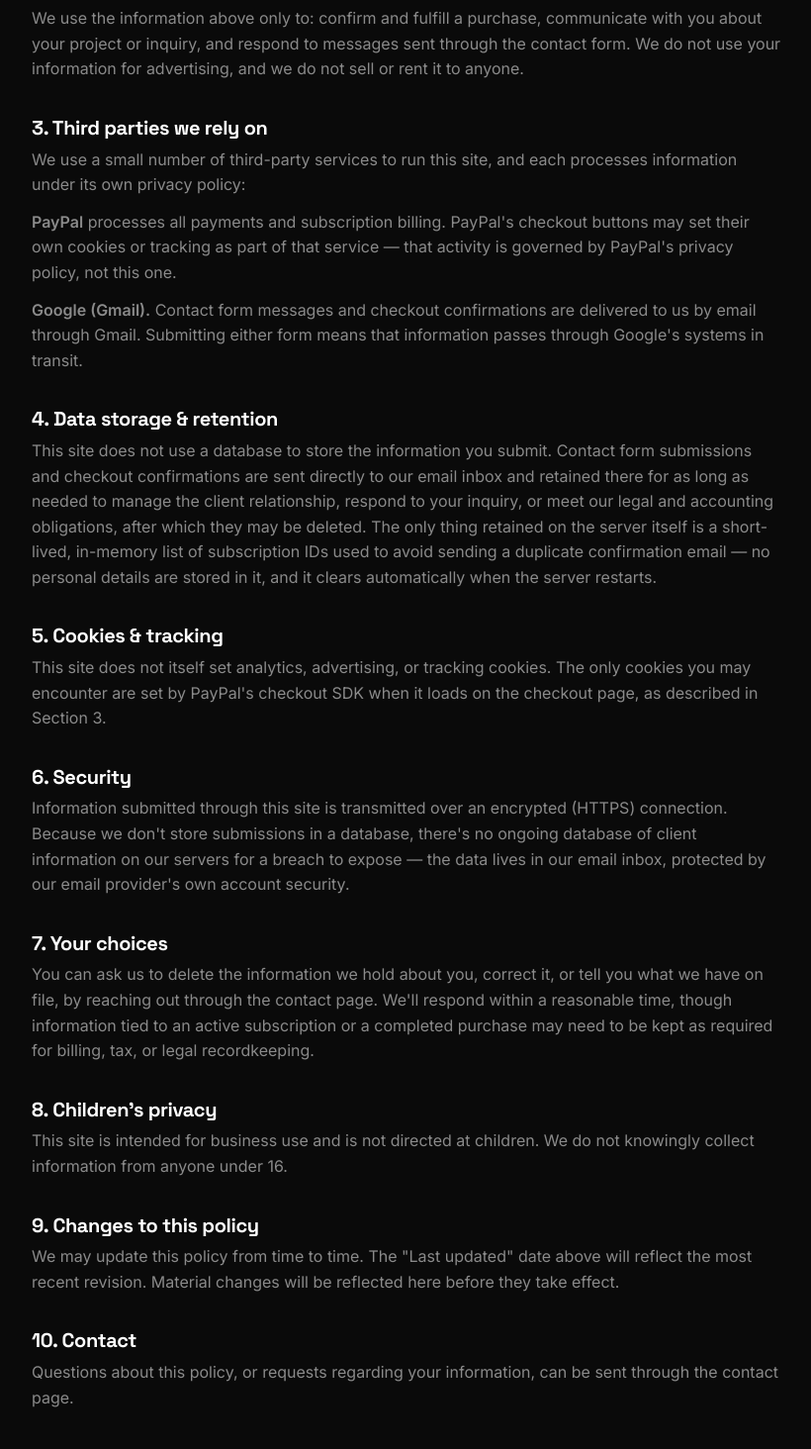
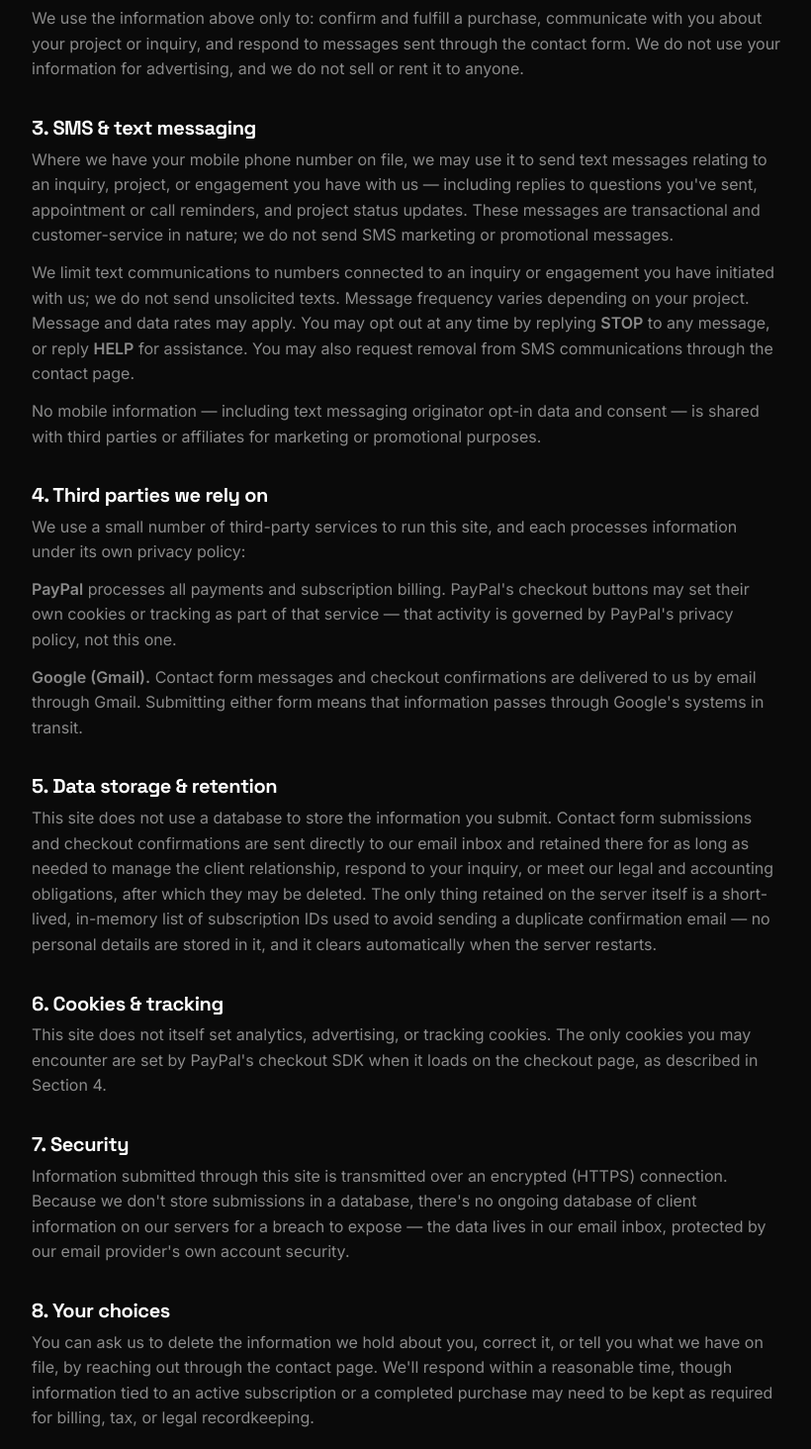
Before and after one commit to rawd666/reactive, a React (Vite) app: page /privacy in a window 1280 px wide. Shown: the part 766-2230 px from the top of the page at 99% size, without its empty margins (80-900 px from the left). Built offline with nearby package versions, Linux system fonts and the light colour scheme.

Commit message:
updated privacy policy

```diff
--- a/src/pages/Privacy.jsx
+++ b/src/pages/Privacy.jsx
@@ -1,4 +1,4 @@
-export const PRIVACY_VERSION = "2026-08-23";
+export const PRIVACY_VERSION = "2026-08-26";
 
 function Privacy() {
   return (
@@ -9,7 +9,7 @@ function Privacy() {
           Privacy Policy
         </h1>
         <p className="rx-lead" style={{ marginTop: 20 }}>
-          Last updated: August 23, 2026. This policy explains what personal information Reactive
+          Last updated: August 26, 2026. This policy explains what personal information Reactive
           ("we", "us") collects through this site, why we collect it, and how it's handled.
         </p>
 
@@ -39,7 +39,28 @@ function Privacy() {
             anyone.
           </p>
 
-          <h2 className="rx-h3" style={{ marginBottom: 8, marginTop: 36 }}>3. Third parties we rely on</h2>
+          <h2 className="rx-h3" style={{ marginBottom: 8, marginTop: 36 }}>3. SMS &amp; text messaging</h2>
+          <p style={{ marginBottom: 12 }}>
+            Where we have your mobile phone number on file, we may use it to send text messages
+            relating to an inquiry, project, or engagement you have with us — including replies to
+            questions you've sent, appointment or call reminders, and project status updates. These
+            messages are transactional and customer-service in nature; we do not send SMS marketing
+            or promotional messages.
+          </p>
+          <p style={{ marginBottom: 12 }}>
+            We limit text communications to numbers connected to an inquiry or engagement you have
+            initiated with us; we do not send unsolicited texts. Message frequency varies depending
+            on your project. Message and data rates may apply. You may opt out at any time by
+            replying <strong>STOP</strong> to any message, or reply <strong>HELP</strong> for
+            assistance. You may also request removal from SMS communications through the{" "}
+            <a href="/contact">contact page</a>.
+          </p>
+          <p style={{ marginBottom: 12 }}>
+            No mobile information — including text messaging originator opt-in data and consent —
+            is shared with third parties or affiliates for marketing or promotional purposes.
+          </p>
+
+          <h2 className="rx-h3" style={{ marginBottom: 8, marginTop: 36 }}>4. Third parties we rely on</h2>
           <p style={{ marginBottom: 12 }}>
             We use a small number of third-party services to run this site, and each processes
             information under its own privacy policy:
@@ -55,7 +76,7 @@ function Privacy() {
             passes through Google's systems in transit.
           </p>
 
-          <h2 className="rx-h3" style={{ marginBottom: 8, marginTop: 36 }}>4. Data storage &amp; retention</h2>
+          <h2 className="rx-h3" style={{ marginBottom: 8, marginTop: 36 }}>5. Data storage &amp; retention</h2>
           <p style={{ marginBottom: 12 }}>
             This site does not use a database to store the information you submit. Contact form
             submissions and checkout confirmations are sent directly to our email inbox and retained
@@ -66,14 +87,14 @@ function Privacy() {
             it, and it clears automatically when the server restarts.
           </p>
 
-          <h2 className="rx-h3" style={{ marginBottom: 8, marginTop: 36 }}>5. Cookies &amp; tracking</h2>
+          <h2 className="rx-h3" style={{ marginBottom: 8, marginTop: 36 }}>6. Cookies &amp; tracking</h2>
           <p style={{ marginBottom: 12 }}>
             This site does not itself set analytics, advertising, or tracking cookies. The only
             cookies you may encounter are set by PayPal's checkout SDK when it loads on the checkout
-            page, as described in Section 3.
+            page, as described in Section 4.
           </p>
 
-          <h2 className="rx-h3" style={{ marginBottom: 8, marginTop: 36 }}>6. Security</h2>
+          <h2 className="rx-h3" style={{ marginBottom: 8, marginTop: 36 }}>7. Security</h2>
           <p style={{ marginBottom: 12 }}>
             Information submitted through this site is transmitted over an encrypted (HTTPS)
             connection. Because we don't store submissions in a database, there's no ongoing
@@ -81,7 +102,7 @@ function Privacy() {
             our email inbox, protected by our email provider's own account security.
           </p>
 
-          <h2 className="rx-h3" style={{ marginBottom: 8, marginTop: 36 }}>7. Your choices</h2>
+          <h2 className="rx-h3" style={{ marginBottom: 8, marginTop: 36 }}>8. Your choices</h2>
           <p style={{ marginBottom: 12 }}>
             You can ask us to delete the information we hold about you, correct it, or tell you what
             we have on file, by reaching out through the contact page. We'll respond within a
@@ -89,20 +110,20 @@ function Privacy() {
             purchase may need to be kept as required for billing, tax, or legal recordkeeping.
           </p>
 
-          <h2 className="rx-h3" style={{ marginBottom: 8, marginTop: 36 }}>8. Children's privacy</h2>
+          <h2 className="rx-h3" style={{ marginBottom: 8, marginTop: 36 }}>9. Children's privacy</h2>
           <p style={{ marginBottom: 12 }}>
             This site is intended for business use and is not directed at children. We do not
             knowingly collect information from anyone under 16.
           </p>
 
-          <h2 className="rx-h3" style={{ marginBottom: 8, marginTop: 36 }}>9. Changes to this policy</h2>
+          <h2 className="rx-h3" style={{ marginBottom: 8, marginTop: 36 }}>10. Changes to this policy</h2>
           <p style={{ marginBottom: 12 }}>
             We may update this policy from time to time. The "Last updated" date above will reflect
             the most recent revision. Material changes will be reflected here before they take
             effect.
           </p>
 
-          <h2 className="rx-h3" style={{ marginBottom: 8, marginTop: 36 }}>10. Contact</h2>
+          <h2 className="rx-h3" style={{ marginBottom: 8, marginTop: 36 }}>11. Contact</h2>
           <p style={{ marginBottom: 12 }}>
             Questions about this policy, or requests regarding your information, can be sent through
             the <a href="/contact">contact page</a>.
```
